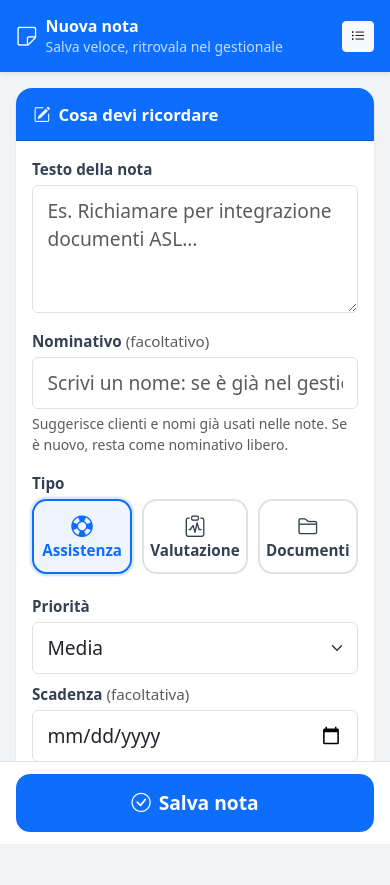
After one commit to mattiamarsili-dot/gestionale-marginalita, a Flask app: page /note/nuova in a window 390 px wide. The commit adds this page. Run offline with Flask 3, Linux system fonts and the light colour scheme; some libraries are stand-ins or nearby versions.

Commit message:
Note/task collegate al cliente, con inserimento rapido da mobile
- Nuova tabella note (cliente_id, tipo, sottotipo, priorita, stato, scadenza)
  su schema SQLite + Postgres, creata/migrata in automatico all'avvio.
- Pagina mobile /note/nuova (PWA) con scelta grafica del tipo
  (Assistenza/Valutazione/Documenti -> Relazione/Documenti/Ordine) e priorita
  Media/Alta/Urgente.
- Autocomplete del nominativo (da 3 caratteri): suggerisce i clienti del
  gestionale (collegando la nota) e i nomi gia usati nelle note precedenti.
- Inbox /note con filtri (da fare / ferme >7gg / tutte), card Note sulla scheda
  cliente, voce Note nella nav.

Co-Authored-By: Claude Opus 4.8 <noreply@anthropic.com>

```diff
--- a/app.py
+++ b/app.py
@@ -1437,6 +1437,179 @@ def mobile_nuovo():
     return render_template("mobile_nuovo.html", cliente={}, errore=None,
                            centri=opzioni_centri(), asl_opzioni=opzioni_asl(),
                            ai_attivo=bool(ANTHROPIC_API_KEY))
+
+
+# ── Note / Task collegati al cliente ─────────────────────────────────────────
+# Note rapide salvate da mobile e ritrovate sulla scheda del cliente.
+NOTE_TIPI      = ["Assistenza", "Valutazione", "Documenti"]
+# Sottoscelta grafica disponibile quando il tipo è "Documenti"
+NOTE_SOTTOTIPI = ["Relazione", "Documenti", "Ordine"]
+NOTE_PRIORITA  = ["Media", "Alta", "Urgente"]
+NOTE_STATI     = ["Aperta", "In lavorazione", "Completata"]
+
+
+def _crea_nota(form) -> int:
+    """Inserisce una nota dai campi del form. Restituisce l'id creato.
+    `cliente_id` è opzionale: senza cliente la nota resta 'libera' col solo nominativo."""
+    cliente_id = (form.get("cliente_id") or "").strip() or None
+    nominativo = (form.get("nominativo") or "").strip()
+    tipo       = (form.get("tipo") or "Assistenza").strip()
+    # Il sottotipo ha senso solo per "Documenti": altrove lo azzeriamo.
+    sottotipo  = (form.get("sottotipo") or "").strip() if tipo == "Documenti" else ""
+    priorita   = (form.get("priorita") or "Media").strip()
+    testo      = (form.get("testo") or "").strip()
+    scadenza   = (form.get("scadenza") or "").strip() or None
+
+    # Se è collegata a un cliente ma manca il nominativo, lo ricaviamo dall'anagrafica.
+    if cliente_id and not nominativo:
+        with get_db() as conn:
+            cur = conn.cursor()
+            cur.execute(f"SELECT cognome, nome FROM clienti WHERE id = {_PH}", (cliente_id,))
+            row = cur.fetchone()
+            if row:
+                nominativo = f"{row['cognome']} {row['nome']}".strip()
+
+    with get_db() as conn:
+        cur = conn.cursor()
+        cur.execute(
+            f"""INSERT INTO note (cliente_id, nominativo, tipo, sottotipo, priorita, stato, completata, testo, scadenza)
+                VALUES ({_PH}, {_PH}, {_PH}, {_PH}, {_PH}, {_PH}, {_PH}, {_PH}, {_PH})""",
+            (cliente_id, nominativo, tipo, sottotipo, priorita, "Aperta", False, testo, scadenza),
+        )
+        return last_inserted_id(cur)
+
+
+@app.route("/note")
+def note_inbox():
+    """Elenco note: di default le aperte, con evidenza alle pratiche ferme (>7 giorni)."""
+    filtro = request.args.get("filtro", "aperte")  # aperte | tutte | ferme
+    where = ""
+    if filtro == "aperte":
+        where = "WHERE NOT n.completata"
+    elif filtro == "ferme":
+        where = ("WHERE NOT n.completata AND n.creato_il <= "
+                 + ("NOW() - INTERVAL '7 days'" if _IS_POSTGRES_NOTE() else "datetime('now','-7 days')"))
+    with get_db() as conn:
+        cur = conn.cursor()
+        cur.execute(
+            f"""SELECT n.*, c.cognome AS c_cognome, c.nome AS c_nome
+                FROM note n
+                LEFT JOIN clienti c ON c.id = n.cliente_id
+                {where}
+                ORDER BY n.completata ASC, COALESCE(n.scadenza, '9999-12-31') ASC, n.creato_il DESC"""
+        )
+        note = cur.fetchall()
+    return render_template("note_inbox.html", note=note, filtro=filtro,
+                           NOTE_PRIORITA=NOTE_PRIORITA)
+
+
+@app.route("/note/nuova", methods=["GET", "POST"])
+def note_nuova():
+    """Form mobile-first per salvare una nota veloce, collegabile a un cliente."""
+    if request.method == "POST":
+        if not (request.form.get("testo") or "").strip():
+            return render_template("note_nuova.html", errore="Scrivi il testo della nota.",
+                                   nota=request.form, NOTE_TIPI=NOTE_TIPI,
+                                   NOTE_SOTTOTIPI=NOTE_SOTTOTIPI, NOTE_PRIORITA=NOTE_PRIORITA)
+        _crea_nota(request.form)
+        # Torna alla scheda cliente se collegata, altrimenti all'inbox note.
+        cid = (request.form.get("cliente_id") or "").strip()
+        if cid:
+            return redirect(url_for("cliente_dettaglio", cliente_id=cid))
+        return redirect(url_for("note_inbox"))
+    # Precompilazione opzionale quando si arriva da una scheda cliente.
+    cliente = None
+    cid = request.args.get("cliente_id")
+    if cid:
+        with get_db() as conn:
+            cur = conn.cursor()
+            cur.execute(f"SELECT id, cognome, nome FROM clienti WHERE id = {_PH}", (cid,))
+            cliente = cur.fetchone()
+    return render_template("note_nuova.html", errore=None, nota={}, cliente=cliente,
+                           NOTE_TIPI=NOTE_TIPI, NOTE_SOTTOTIPI=NOTE_SOTTOTIPI,
+                           NOTE_PRIORITA=NOTE_PRIORITA)
+
+
+@app.route("/cliente/<int:cliente_id>/note/aggiungi", methods=["POST"])
+def note_aggiungi_da_cliente(cliente_id):
+    """Aggiunta rapida di una nota dalla scheda cliente."""
+    dati = request.form.to_dict()
+    dati["cliente_id"] = str(cliente_id)
+    if (dati.get("testo") or "").strip():
+        _crea_nota(dati)  # _crea_nota usa solo .get(), un dict basta
+    return redirect(url_for("cliente_dettaglio", cliente_id=cliente_id))
+
+
+@app.route("/note/<int:nota_id>/completata", methods=["POST"])
+def note_completata(nota_id):
+    """Segna/desegna una nota come completata."""
+    completa = request.form.get("completa", "1") == "1"
+    nuovo_stato = "Completata" if completa else "Aperta"
+    with get_db() as conn:
+        cur = conn.cursor()
+        cur.execute(
+            f"UPDATE note SET completata = {_PH}, stato = {_PH} WHERE id = {_PH}",
+            (completa, nuovo_stato, nota_id),
+        )
+    if request.headers.get("X-Requested-With") == "XMLHttpRequest":
+        return jsonify({"ok": True, "completata": completa})
+    return redirect(request.form.get("torna") or url_for("note_inbox"))
+
+
+@app.route("/note/<int:nota_id>/elimina", methods=["POST"])
+def note_elimina(nota_id):
+    with get_db() as conn:
+        cur = conn.cursor()
+        cur.execute(f"DELETE FROM note WHERE id = {_PH}", (nota_id,))
+    return redirect(request.form.get("torna") or url_for("note_inbox"))
+
+
+@app.route("/api/note/suggerisci")
+def api_note_suggerisci():
+    """Autocomplete del nominativo. Unisce due fonti per accelerare l'inserimento:
+      1) i clienti del gestionale (selezionandoli la nota si collega al cliente);
+      2) i nominativi già usati in note precedenti (riuso rapido, nota libera).
+    Così, salvando le note mano a mano, i nomi ricorrenti si suggeriscono da soli."""
+    q = (request.args.get("q") or "").strip()
+    if len(q) < 3:
+        return jsonify([])
+    like = f"%{q}%"
+    out, visti = [], set()
+    with get_db() as conn:
+        cur = conn.cursor()
+        # 1) Clienti in anagrafica
+        cur.execute(
+            f"""SELECT id, cognome, nome, codice_fiscale FROM clienti
+                WHERE cognome LIKE {_PH} OR nome LIKE {_PH} OR codice_fiscale LIKE {_PH}
+                ORDER BY cognome, nome LIMIT 8""",
+            (like, like, like),
+        )
+        for r in cur.fetchall():
+            nome = f"{r['cognome']} {r['nome']}".strip()
+            visti.add(nome.lower())
+            out.append({
+                "tipo": "cliente", "id": r["id"], "nominativo": nome,
+                "label": nome + (f" — {r['codice_fiscale']}" if r["codice_fiscale"] else ""),
+            })
+        # 2) Nominativi già scritti in note precedenti (non duplicare i clienti)
+        cur.execute(
+            f"""SELECT DISTINCT nominativo FROM note
+                WHERE nominativo <> '' AND nominativo LIKE {_PH}
+                ORDER BY nominativo LIMIT 8""",
+            (like,),
+        )
+        for r in cur.fetchall():
+            nome = (r["nominativo"] or "").strip()
+            if nome and nome.lower() not in visti:
+                visti.add(nome.lower())
+                out.append({"tipo": "nominativo", "id": None,
+                            "nominativo": nome, "label": nome})
+    return jsonify(out[:12])
+
+
+def _IS_POSTGRES_NOTE() -> bool:
+    """True se il DB è PostgreSQL (per il dialetto data nelle query note)."""
+    return _DATE_FILTER.startswith("TO_CHAR")
 
 
 # ── Modulo pubblico per i pazienti (senza login) ─────────────────────────────
@@ -1516,7 +1689,16 @@ def cliente_dettaglio(cliente_id):
             (cliente_id,),
         )
         pratiche = cur.fetchall()
-    return render_template("cliente_dettaglio.html", cliente=cliente, pratiche=pratiche)
+        cur.execute(
+            f"""SELECT * FROM note
+                WHERE cliente_id = {_PH}
+                ORDER BY completata ASC, COALESCE(scadenza, '9999-12-31') ASC, creato_il DESC""",
+            (cliente_id,),
+        )
+        note = cur.fetchall()
+    return render_template("cliente_dettaglio.html", cliente=cliente,
+                           pratiche=pratiche, note=note,
+                           NOTE_TIPI=NOTE_TIPI, NOTE_PRIORITA=NOTE_PRIORITA)
 
 
 @app.route("/cliente/<int:cliente_id>/modifica", methods=["GET", "POST"])
--- a/templates/base.html
+++ b/templates/base.html
@@ -35,6 +35,9 @@
           <a class="nav-link {% if request.endpoint == 'fatturati' %}active{% endif %}" href="{{ url_for('fatturati') }}">
             <i class="bi bi-receipt me-1"></i>Fatturati
           </a>
+          <a class="nav-link {% if request.endpoint in ['note_inbox', 'note_nuova'] %}active{% endif %}" href="{{ url_for('note_inbox') }}">
+            <i class="bi bi-sticky me-1"></i>Note
+          </a>
           <a class="nav-link {% if request.endpoint in ['presets', 'preset_nuovo', 'preset_modifica'] %}active{% endif %}" href="{{ url_for('presets') }}">
             <i class="bi bi-collection me-1"></i>Preset
           </a>
--- /dev/null
+++ b/templates/note_nuova.html
@@ -0,0 +1,223 @@
+<!DOCTYPE html>
+<html lang="it">
+<head>
+  <meta charset="UTF-8">
+  <meta name="viewport" content="width=device-width, initial-scale=1.0, maximum-scale=1.0">
+  <title>Nuova nota — Gestionale</title>
+  <link rel="manifest" href="{{ url_for('manifest') }}">
+  <meta name="theme-color" content="#0d6efd">
+  <meta name="apple-mobile-web-app-capable" content="yes">
+  <meta name="apple-mobile-web-app-title" content="Gestionale">
+  <link rel="apple-touch-icon" href="{{ url_for('static', filename='icons/apple-touch-icon.png') }}">
+  <link href="https://cdn.jsdelivr.net/npm/bootstrap@5.3.3/dist/css/bootstrap.min.css" rel="stylesheet">
+  <link href="https://cdn.jsdelivr.net/npm/bootstrap-icons@1.11.3/font/bootstrap-icons.css" rel="stylesheet">
+  <style>
+    :root { --brand: #0d6efd; }
+    body { background: #f1f3f5; -webkit-text-size-adjust: 100%; }
+    .m-form .form-control, .m-form .form-select {
+      font-size: 1.2rem; min-height: 3.25rem; padding: .65rem .9rem;
+    }
+    .m-form textarea.form-control { min-height: 8rem; }
+    .m-form label { font-weight: 600; font-size: .95rem; margin-bottom: .25rem; color: #344054; }
+    .m-card { border: none; border-radius: 1rem; box-shadow: 0 1px 3px rgba(0,0,0,.08); }
+    .m-card .card-header {
+      background: var(--brand); color: #fff; border-radius: 1rem 1rem 0 0;
+      font-weight: 600; font-size: 1.05rem; padding: .85rem 1.1rem;
+    }
+    .m-header { position: sticky; top: 0; z-index: 1030; background: var(--brand); color: #fff; }
+    .m-footer {
+      position: sticky; bottom: 0; z-index: 1030;
+      background: rgba(255,255,255,.96); backdrop-filter: blur(6px);
+      border-top: 1px solid #dee2e6;
+      padding: .75rem 1rem calc(.75rem + env(safe-area-inset-bottom));
+    }
+    .btn-salva { font-size: 1.2rem; font-weight: 600; padding: .85rem; border-radius: .85rem; }
+    .m-wrap { max-width: 820px; }
+    /* Autocomplete clienti */
+    .ac-box { position: relative; }
+    .ac-list {
+      position: absolute; z-index: 1040; left: 0; right: 0; top: 100%;
+      background: #fff; border: 1px solid #dee2e6; border-radius: .5rem;
+      box-shadow: 0 8px 24px rgba(0,0,0,.12); max-height: 16rem; overflow-y: auto; margin-top: 2px;
+    }
+    .ac-list .ac-item { padding: .7rem .9rem; cursor: pointer; border-bottom: 1px solid #f1f3f5; }
+    .ac-list .ac-item:hover, .ac-list .ac-item.active { background: #eef5ff; }
+    .ac-selected { display:flex; align-items:center; gap:.5rem; }
+    /* Scelta grafica tipo / sottotipo */
+    .choice-grid { display:grid; grid-template-columns: repeat(3, 1fr); gap:.6rem; }
+    .btn-choice {
+      border:2px solid #dee2e6; border-radius:.9rem; padding:.85rem .4rem;
+      font-weight:600; color:#344054; background:#fff; line-height:1.1;
+    }
+    .btn-check:checked + .btn-choice {
+      border-color: var(--brand); background:#eef5ff; color: var(--brand);
+      box-shadow:0 0 0 .15rem rgba(13,110,253,.15);
+    }
+  </style>
+</head>
+<body>
+  <div class="m-header py-3 px-3 d-flex align-items-center gap-2 shadow-sm">
+    <i class="bi bi-sticky fs-4"></i>
+    <div class="lh-sm">
+      <div class="fw-bold">Nuova nota</div>
+      <small class="opacity-75">Salva veloce, ritrovala nel gestionale</small>
+    </div>
+    <a href="{{ url_for('note_inbox') }}" class="btn btn-sm btn-light ms-auto"><i class="bi bi-list-ul"></i></a>
+  </div>
+
+  <form method="post" class="m-form">
+  <main class="m-wrap mx-auto p-3 pb-2">
+    {% if errore %}
+    <div class="alert alert-danger d-flex align-items-center gap-2">
+      <i class="bi bi-exclamation-triangle-fill"></i>{{ errore }}
+    </div>
+    {% endif %}
+
+    <div class="card m-card mb-3">
+      <div class="card-header"><i class="bi bi-pencil-square me-2"></i>Cosa devi ricordare</div>
+      <div class="card-body">
+        <div class="mb-3">
+          <label>Testo della nota</label>
+          <textarea name="testo" class="form-control" required
+                    placeholder="Es. Richiamare per integrazione documenti ASL…">{{ nota.testo if nota else '' }}</textarea>
+        </div>
+
+        <!-- Nominativo / Cliente con suggerimenti -->
+        <div class="mb-3 ac-box">
+          <label>Nominativo <span class="text-muted fw-normal">(facoltativo)</span></label>
+          {% set nome_pre = (cliente.cognome ~ ' ' ~ cliente.nome) | trim if cliente
+                            else (nota.nominativo if nota and nota.nominativo else '') %}
+          <input type="hidden" name="cliente_id" id="cliente_id"
+                 value="{{ cliente.id if cliente else '' }}">
+          <div class="position-relative">
+            <input type="text" name="nominativo" id="nominativo_q" class="form-control" autocomplete="off"
+                   value="{{ nome_pre }}"
+                   placeholder="Scrivi un nome: se è già nel gestionale lo colleghiamo…">
+            <i id="nome_link_icon" class="bi bi-person-check-fill text-success position-absolute"
+               style="right:.8rem; top:50%; transform:translateY(-50%); {% if not cliente %}display:none{% endif %}"
+               title="Collegato a un cliente"></i>
+            <div id="ac_list" class="ac-list" style="display:none"></div>
+          </div>
+          <div class="form-text">Suggerisce clienti e nomi già usati nelle note. Se è nuovo, resta come nominativo libero.</div>
+        </div>
+
+        <!-- Tipo: scelta grafica a pulsanti -->
+        <div class="mb-3">
+          <label>Tipo</label>
+          {% set tipo_sel = (nota.tipo if nota and nota.tipo else 'Assistenza') %}
+          <div class="choice-grid" data-icons>
+            {% for t in NOTE_TIPI %}
+            <input type="radio" class="btn-check" name="tipo" id="tipo-{{ loop.index }}"
+                   value="{{ t }}" autocomplete="off" {% if t == tipo_sel %}checked{% endif %}
+                   onchange="aggiornaSottotipo()">
+            <label class="btn btn-choice" for="tipo-{{ loop.index }}">
+              <i class="bi {{ {'Assistenza':'bi-life-preserver','Valutazione':'bi-clipboard-pulse','Documenti':'bi-folder2'}[t] }} d-block fs-4 mb-1"></i>
+              {{ t }}
+            </label>
+            {% endfor %}
+          </div>
+        </div>
+
+        <!-- Sottotipo: appare solo quando Tipo = Documenti -->
+        <div class="mb-3" id="sottotipo_box" style="display:none">
+          <label>Tipo documento</label>
+          {% set sot_sel = (nota.sottotipo if nota and nota.sottotipo else 'Relazione') %}
+          <div class="choice-grid">
+            {% for s in NOTE_SOTTOTIPI %}
+            <input type="radio" class="btn-check" name="sottotipo" id="sot-{{ loop.index }}"
+                   value="{{ s }}" autocomplete="off" {% if s == sot_sel %}checked{% endif %}>
+            <label class="btn btn-choice" for="sot-{{ loop.index }}">
+              <i class="bi {{ {'Relazione':'bi-file-earmark-text','Documenti':'bi-file-earmark','Ordine':'bi-cart'}[s] }} d-block fs-4 mb-1"></i>
+              {{ s }}
+            </label>
+            {% endfor %}
+          </div>
+        </div>
+
+        <div class="row g-2">
+          <div class="col-12">
+            <label>Priorità</label>
+            <select name="priorita" class="form-select">
+              {% for p in NOTE_PRIORITA %}
+              <option value="{{ p }}" {% if (nota.priorita if nota else 'Media') == p %}selected{% endif %}>{{ p }}</option>
+              {% endfor %}
+            </select>
+          </div>
+          <div class="col-12">
+            <label>Scadenza <span class="text-muted fw-normal">(facoltativa)</span></label>
+            <input type="date" name="scadenza" class="form-control" value="{{ nota.scadenza if nota else '' }}">
+          </div>
+        </div>
+      </div>
+    </div>
+  </main>
+
+  <div class="m-footer">
+    <div class="m-wrap mx-auto">
+      <button type="submit" class="btn btn-primary btn-salva w-100">
+        <i class="bi bi-check-circle me-2"></i>Salva nota
+      </button>
+    </div>
+  </div>
+  </form>
+
+  <script>
+    // Mostra il sotto-menu "Tipo documento" solo quando Tipo = Documenti
+    function aggiornaSottotipo() {
+      const sel = document.querySelector('input[name="tipo"]:checked');
+      const box = document.getElementById('sottotipo_box');
+      box.style.display = (sel && sel.value === 'Documenti') ? '' : 'none';
+    }
+    aggiornaSottotipo();
+
+    // Autocomplete nominativo: suggerisce clienti (collegabili) e nomi già usati nelle note.
+    const qEl = document.getElementById('nominativo_q');
+    const listEl = document.getElementById('ac_list');
+    const idEl = document.getElementById('cliente_id');
+    const linkIcon = document.getElementById('nome_link_icon');
+    let timer = null;
+
+    function setCollegato(on) {
+      if (linkIcon) linkIcon.style.display = on ? '' : 'none';
+    }
+
+    if (qEl) {
+      qEl.addEventListener('input', () => {
+        clearTimeout(timer);
+        // Digitando a mano si scollega dal cliente: torna nominativo libero finché
+        // non si sceglie un suggerimento cliente.
+        idEl.value = '';
+        setCollegato(false);
+        const q = qEl.value.trim();
+        if (q.length < 3) { listEl.style.display = 'none'; return; }
+        timer = setTimeout(async () => {
+          try {
+            const r = await fetch('{{ url_for("api_note_suggerisci") }}?q=' + encodeURIComponent(q));
+            const rows = await r.json();
+            if (!rows.length) { listEl.style.display = 'none'; return; }
+            listEl.innerHTML = rows.map((x, i) => {
+              const icon = x.tipo === 'cliente'
+                ? '<i class="bi bi-person-vcard text-primary me-2"></i>'
+                : '<i class="bi bi-clock-history text-muted me-2"></i>';
+              return `<div class="ac-item" data-i="${i}">${icon}${x.label}</div>`;
+            }).join('');
+            listEl.style.display = '';
+            listEl.querySelectorAll('.ac-item').forEach(el => {
+              el.addEventListener('click', () => {
+                const x = rows[el.dataset.i];
+                qEl.value = x.nominativo;
+                idEl.value = (x.tipo === 'cliente') ? x.id : '';
+                setCollegato(x.tipo === 'cliente');
+                listEl.style.display = 'none';
+              });
+            });
+          } catch (e) { listEl.style.display = 'none'; }
+        }, 200);
+      });
+      document.addEventListener('click', (e) => {
+        if (!listEl.contains(e.target) && e.target !== qEl) listEl.style.display = 'none';
+      });
+    }
+  </script>
+</body>
+</html>
```
Also changed, not shown: database.py (+37 -0 lines), templates/cliente_dettaglio.html (+66 -0 lines), templates/note_inbox.html (added, +74 -0 lines).
